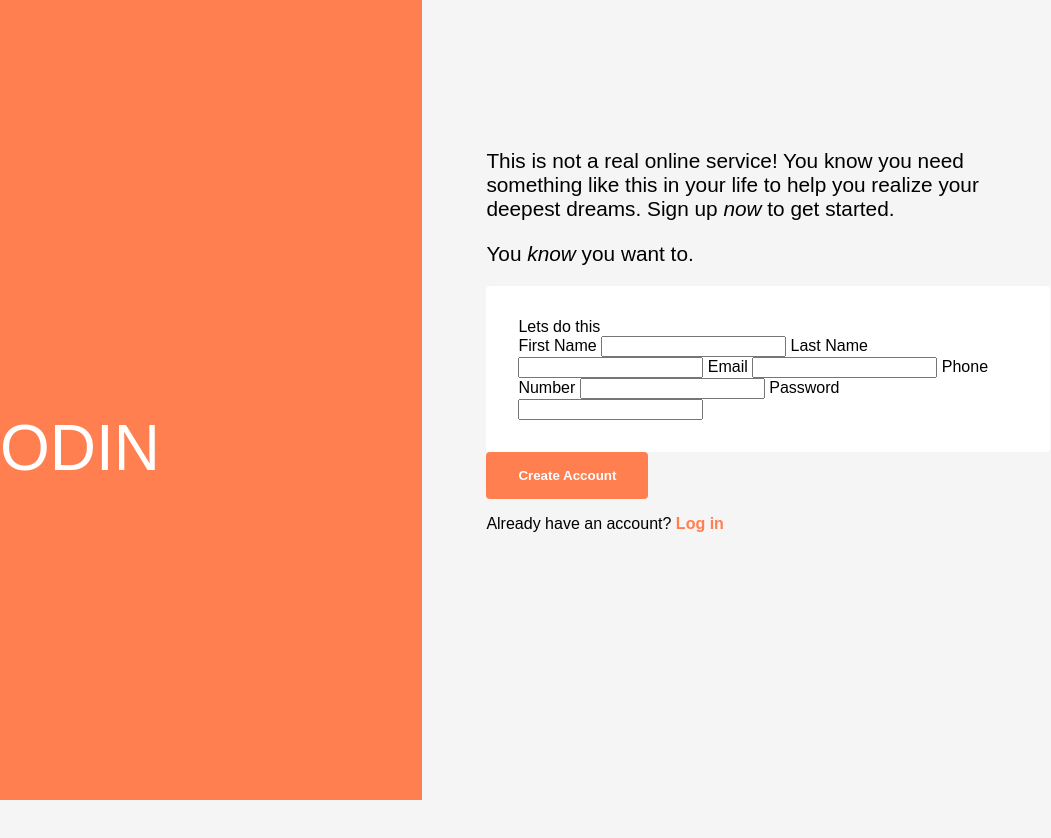
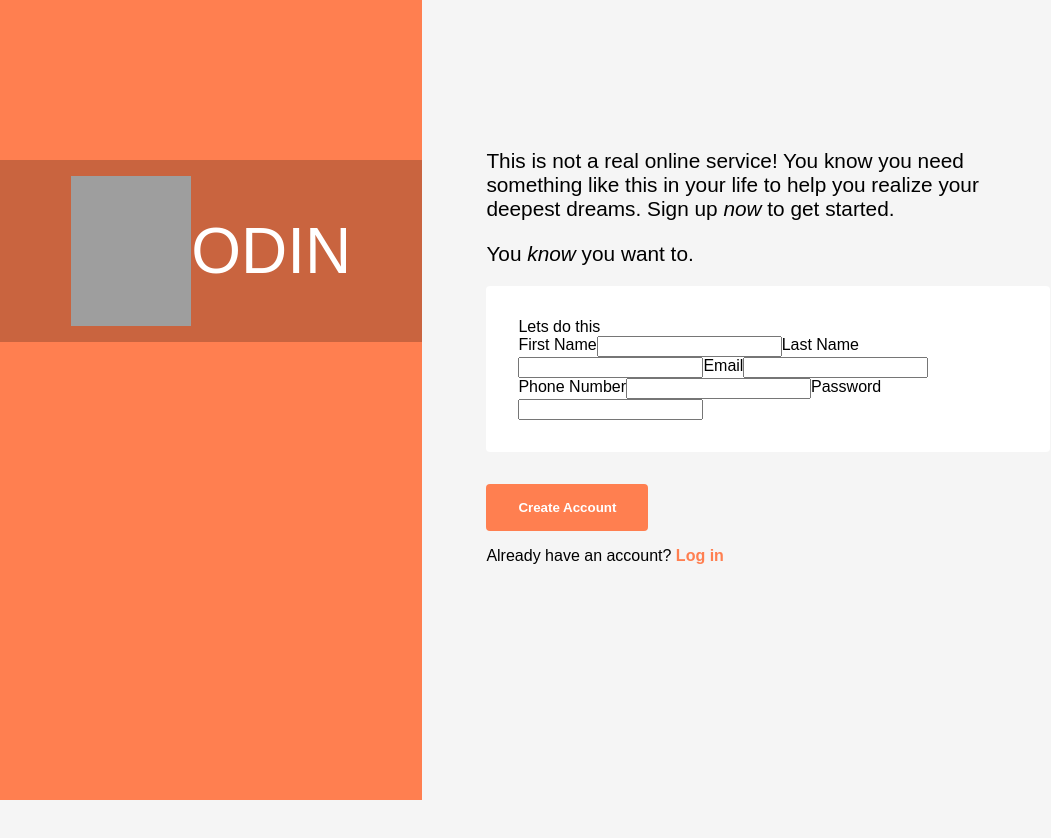
Before and after one commit to huzefazaheer/sign-up-form, a plain HTML site: page index.html in a window 1280 px wide. Shown: the whole page, without its empty margins (0-1051 px from the left). Drawn offline with Linux system fonts and the light colour scheme; grey boxes are pictures that could not be loaded.

Commit message:
Fixed logo position

```diff
--- a/index.html
+++ b/index.html
@@ -10,7 +10,13 @@
     <div class="content">
       <div class="logo">
         <div style="height: 20vh"></div>
-        <p>ODIN</p>
+        <div class="placeholder">
+          <img
+            src="https://cdn.statically.io/gh/TheOdinProject/curriculum/5f37d43908ef92499e95a9b90fc3cc291a95014c/html_css/project-sign-up-form/odin-lined.png"
+            alt=""
+          />
+          <p>ODIN</p>
+        </div>
       </div>
       <div class="main">
         <p class="big">
@@ -35,14 +41,14 @@
             <input type="email" id="email" />
 
             <label for="phone">Phone Number</label>
-            <input type="number" id="phone" />
+            <input type="tel" id="phone" />
 
             <label for="password">Password</label>
             <input type="password" id="first_name" />
           </form>
         </div>
 
-        <button class="font">Create Account</button>
+        <button type="submit" class="font">Create Account</button>
 
         <p>Already have an account? <a href="/">Log in</a></p>
       </div>
--- a/style.css
+++ b/style.css
@@ -15,6 +15,7 @@ a {
 }
 
 button {
+  margin-top: 2rem;
   background-color: coral;
   color: white;
   border-radius: 4px;
@@ -32,6 +33,28 @@ button:active {
   color: whitesmoke;
 }
 
+form {
+  display: flex;
+  flex-wrap: wrap;
+  align-content: flex-start;
+}
+
+img {
+  display: inline;
+  width: 120px;
+  height: 150px;
+  text-align: center;
+}
+
+.placeholder {
+  display: flex;
+  justify-content: center;
+  align-items: center;
+  background-color: rgba(0, 0, 0, 0.212);
+  width: 100%;
+  padding: 1rem 0;
+}
+
 .content {
   display: flex;
   width: 100%;
@@ -44,8 +67,8 @@ button:active {
   height: 100vh;
   background-color: coral;
   display: flex;
-  justify-content: center;
-  align-items: flex-start;
+  justify-content: flex-start;
+  align-items: center;
   flex-direction: column;
 }
 
@@ -64,5 +87,6 @@ button:active {
 .logo p {
   color: white;
   font-size: 4rem;
-  margin-top: 0;
+  margin: 0;
+  padding: 0;
 }
```
